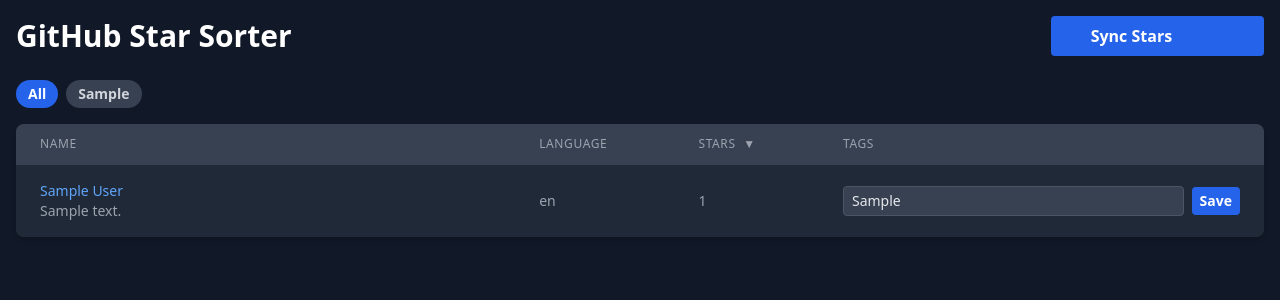
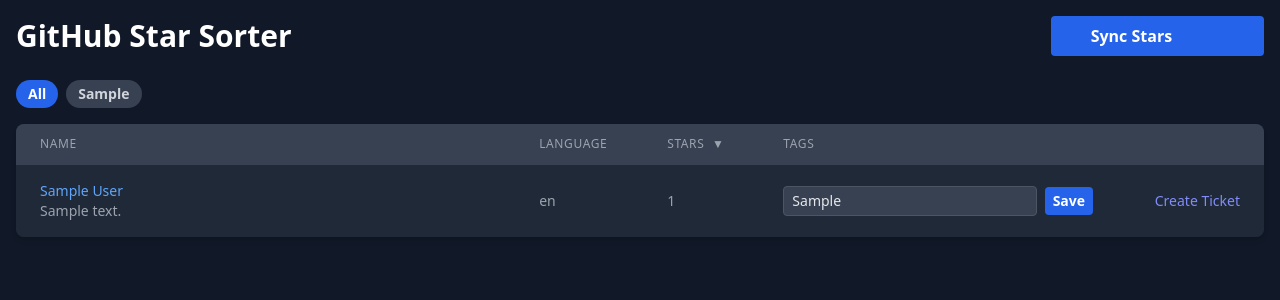
Before and after one commit to pypeaday/gh-star-sorter, a FastAPI app: page / in a window 1280 px wide. Shown: the top 300 px of the page. Run offline with FastAPI, Linux system fonts and the light colour scheme; tables that the repository leaves empty hold one stand-in row (values such as "Sample post"); some libraries are stand-ins or nearby versions.

Commit message:
kanboard ticket from gh stars works

```diff
--- a/app/crud.py
+++ b/app/crud.py
@@ -3,6 +3,9 @@ import logging
 
 from . import models, schemas
 
+
+def get_repo(db: Session, repo_id: int):
+    return db.query(models.Repository).filter(models.Repository.id == repo_id).first()
 
 def get_repo_by_repo_id(db: Session, repo_id: int):
     return db.query(models.Repository).filter(models.Repository.repo_id == repo_id).first()
--- a/app/main.py
+++ b/app/main.py
@@ -1,13 +1,13 @@
 import logging
 import os
 
-from fastapi import FastAPI, Request, Depends, Form
+from fastapi import FastAPI, Request, Depends, Form, Response, HTTPException
 from fastapi.responses import HTMLResponse, RedirectResponse
 from fastapi.templating import Jinja2Templates
 from sqlalchemy.orm import Session
 from starlette.middleware.sessions import SessionMiddleware
 
-from . import models, crud, github, schemas
+from . import models, crud, github, schemas, kanboard
 from .database import engine, SessionLocal
 
 # Configure logging
@@ -87,4 +87,32 @@ async def sync_stars(request: Request, db: Session = Depends(get_db)):
 async def update_tags(request: Request, repo_id: int, tags: str = Form(...), db: Session = Depends(get_db)):
     crud.update_repo_tags(db, repo_id=repo_id, tags=tags)
     repo = db.query(models.Repository).filter(models.Repository.id == repo_id).first()
+    request.session['flash'] = f"Tags for {repo.full_name} updated successfully!"
     return templates.TemplateResponse("_repo_tags.html", {"request": request, "repo": repo})
+
+@app.post("/repos/{repo_id}/create-ticket")
+async def create_ticket_for_repo(
+    request: Request,
+    repo_id: int,
+    db: Session = Depends(get_db)
+):
+    repo = crud.get_repo(db, repo_id)
+    if not repo:
+        raise HTTPException(status_code=404, detail="Repository not found")
+
+    title = f"Review Starred Repo: {repo.full_name}"
+    description = f"URL: {repo.url}\n\nDescription: {repo.description or 'N/A'}\n\nTags: {repo.tags or 'None'}"
+
+    tags = [tag.strip() for tag in repo.tags.split(",")] if repo.tags else []
+
+    try:
+        task_id = kanboard.create_kanboard_task(title=title, description=description, tags=tags)
+        request.session['flash'] = f"Successfully created Kanboard ticket #{task_id} for {repo.full_name}."
+    except Exception as e:
+        logging.error(f"Failed to create Kanboard ticket for repo {repo.id}: {e}")
+        request.session['flash'] = f"Error: Could not create Kanboard ticket. {e}"
+
+    # This endpoint is called via HTMX but we don't need to return any content,
+    # just set the flash message, which will be displayed on the next page refresh/load.
+    # A 204 No Content response is appropriate here.
+    return Response(status_code=204)
--- a/templates/_repo_table.html
+++ b/templates/_repo_table.html
@@ -24,6 +24,9 @@
                     </a>
                 </th>
                 <th scope="col" class="px-6 py-3 text-left text-xs font-medium text-gray-400 uppercase tracking-wider">Tags</th>
+                <th scope="col" class="relative px-6 py-3">
+                    <span class="sr-only">Actions</span>
+                </th>
             </tr>
         </thead>
         <tbody class="bg-gray-800 divide-y divide-gray-700">
@@ -40,6 +43,11 @@
                 <td id="tags-{{ repo.id }}" class="px-6 py-4 whitespace-nowrap text-sm text-gray-400">
                     {% include "_repo_tags.html" %}
                 </td>
+                <td class="px-6 py-4 whitespace-nowrap text-right text-sm font-medium">
+                    <form hx-post="/repos/{{ repo.id }}/create-ticket" hx-swap="none">
+                        <button type="submit" class="text-indigo-400 hover:text-indigo-300">Create Ticket</button>
+                    </form>
+                </td>
             </tr>
             {% else %}
             <tr>
```
Also changed, not shown: app/kanboard.py (added, +40 -0 lines).
